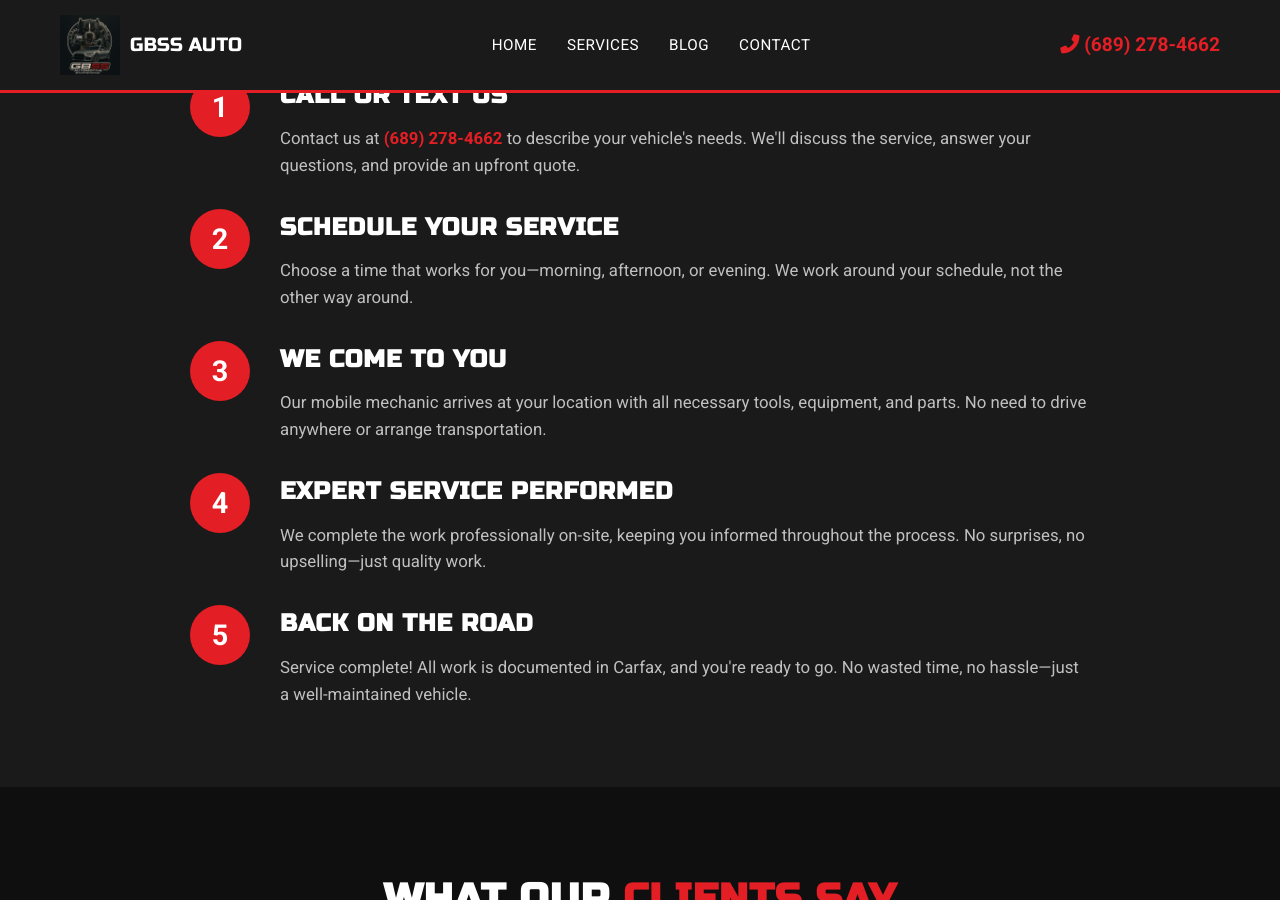
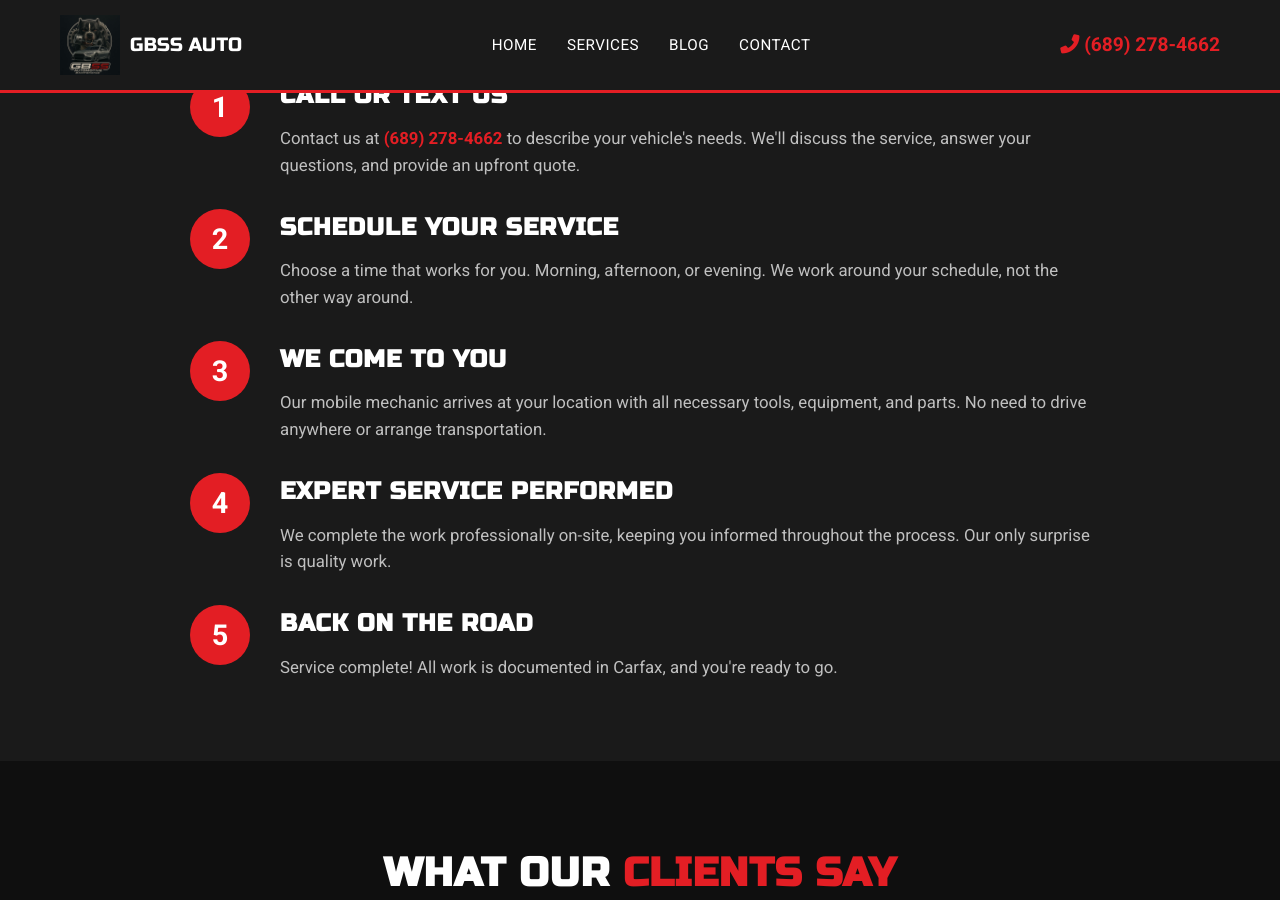
Before and after one commit to JamesBrownR/GBSS-Automotive-Maintenance, a Jekyll site: the page built from index.html, in a window 1280 px wide and 900 px high, scrolled down 1863 px. Built offline with Jekyll 4.4.1, drawn with Linux system fonts in a browser that asks for light colours.

Commit message:
Update index.html

```diff
--- a/index.html
+++ b/index.html
@@ -127,7 +127,7 @@ title: Home
                     <div>
                         <h3 style="font-size: 1.5rem; margin-bottom: 10px;">Schedule Your Service</h3>
                         <p style="color: var(--brand-silver); line-height: 1.6; font-size: 1.05rem;">
-                            Choose a time that works for you—morning, afternoon, or evening. We work around your schedule, not the other way around.
+                            Choose a time that works for you. Morning, afternoon, or evening. We work around your schedule, not the other way around.
                         </p>
                     </div>
                 </div>
@@ -153,7 +153,7 @@ title: Home
                     <div>
                         <h3 style="font-size: 1.5rem; margin-bottom: 10px;">Expert Service Performed</h3>
                         <p style="color: var(--brand-silver); line-height: 1.6; font-size: 1.05rem;">
-                            We complete the work professionally on-site, keeping you informed throughout the process. No surprises, no upselling—just quality work.
+                            We complete the work professionally on-site, keeping you informed throughout the process. Our only surprise is quality work.
                         </p>
                     </div>
                 </div>
@@ -166,7 +166,7 @@ title: Home
                     <div>
                         <h3 style="font-size: 1.5rem; margin-bottom: 10px;">Back on the Road</h3>
                         <p style="color: var(--brand-silver); line-height: 1.6; font-size: 1.05rem;">
-                            Service complete! All work is documented in Carfax, and you're ready to go. No wasted time, no hassle—just a well-maintained vehicle.
+                            Service complete! All work is documented in Carfax, and you're ready to go.
                         </p>
                     </div>
                 </div>
```
